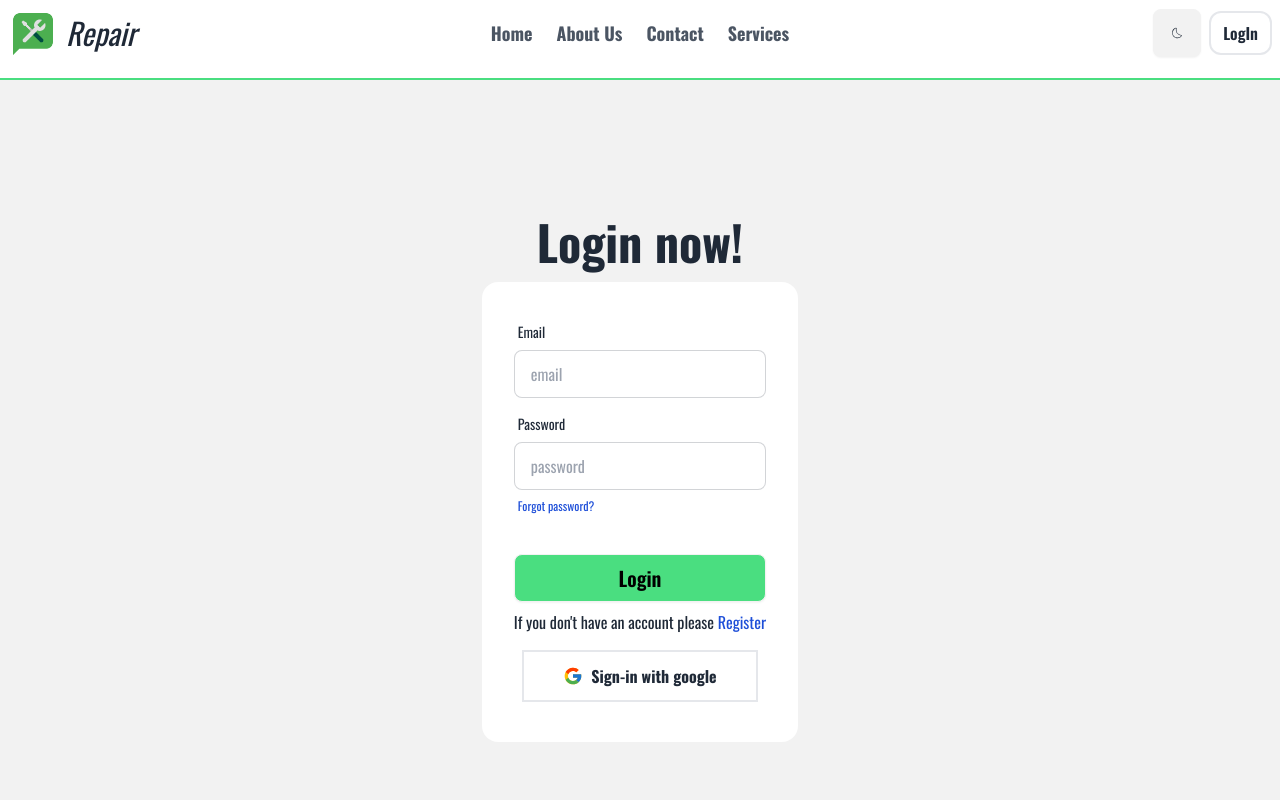
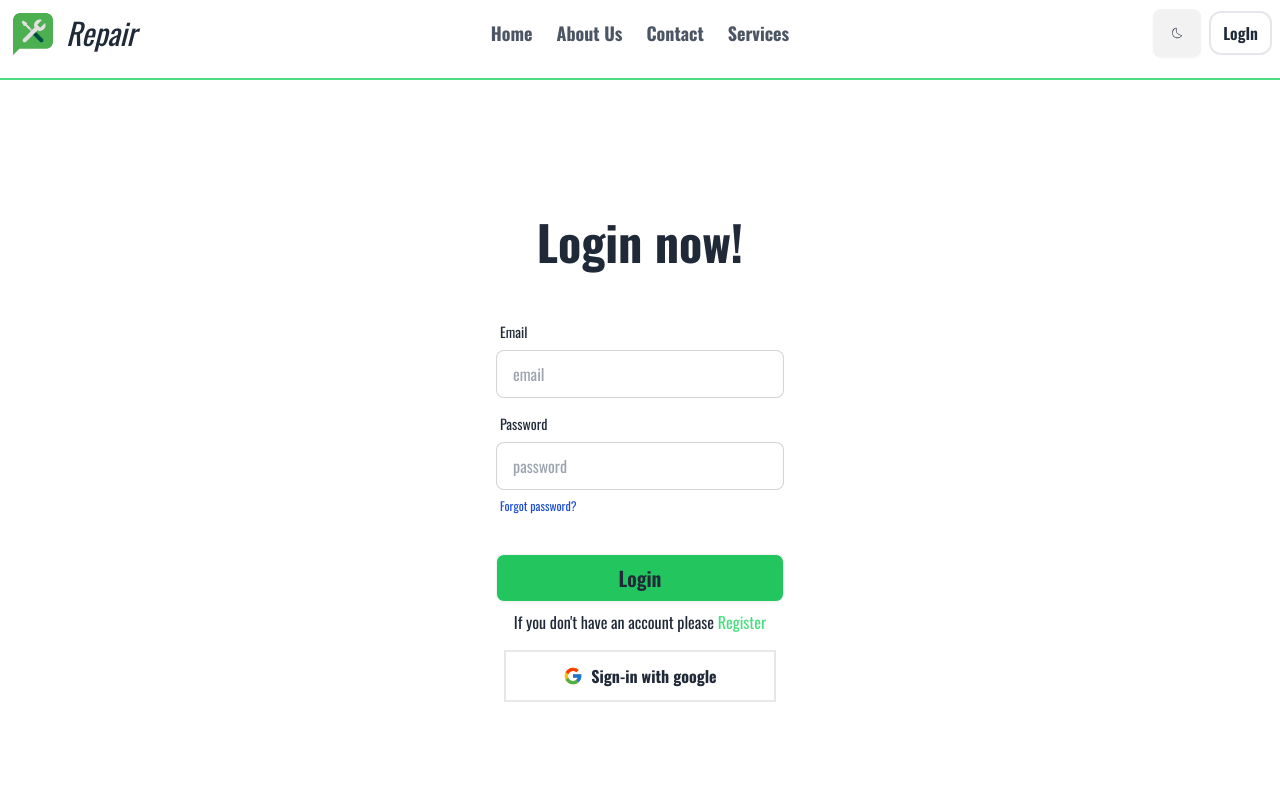
Before and after one commit to tushar54/get-your-service, a React (Vite) app: page /login in a window 1280 px wide. Shown: the top 800 px of the page. Built offline with nearby package versions, Linux system fonts and the light colour scheme; no server answers.

Commit message:
i have done login page more beautifull

```diff
--- a/src/AllRoute/Login.jsx
+++ b/src/AllRoute/Login.jsx
@@ -60,8 +60,8 @@ const Login = () => {
   return (
     <div>
       {/* <div><Navbar /></div> */}
-      <div className="hero bg-base-200 min-h-screen">
-        <div className="hero-content flex-col">
+      <div className="hero  min-h-screen">
+        <div className="hero-content flex-col min-w-96">
           <div className="text-center">
             <h1 className="text-5xl font-bold">Login now!</h1>
           </div>
@@ -100,12 +100,12 @@ const Login = () => {
                 </label>
               </div>
               <div className="form-control mt-6">
-                <button className="btn bg-green-400 text-xl text-black">Login</button>
+                <button className="btn bg-green-500 text-xl">Login</button>
               </div>
               <div className='text-center'>
                 <h1>
                   If you don't have an account please{' '}
-                  <Link to={'/register'} className="text-blue-700">
+                  <Link to={'/register'} className="text-green-400">
                     Register
                   </Link>
                 </h1>
--- a/src/AllRoute/Register.jsx
+++ b/src/AllRoute/Register.jsx
@@ -63,7 +63,7 @@ const Register = () => {
 
   return (
     <div>
-      <div className="hero bg-base-200">
+      <div className="hero ">
         <div className="hero-content flex-col">
           <div className="text-center lg:text-left">
             <h1 className="text-5xl font-bold">Register</h1>
```
